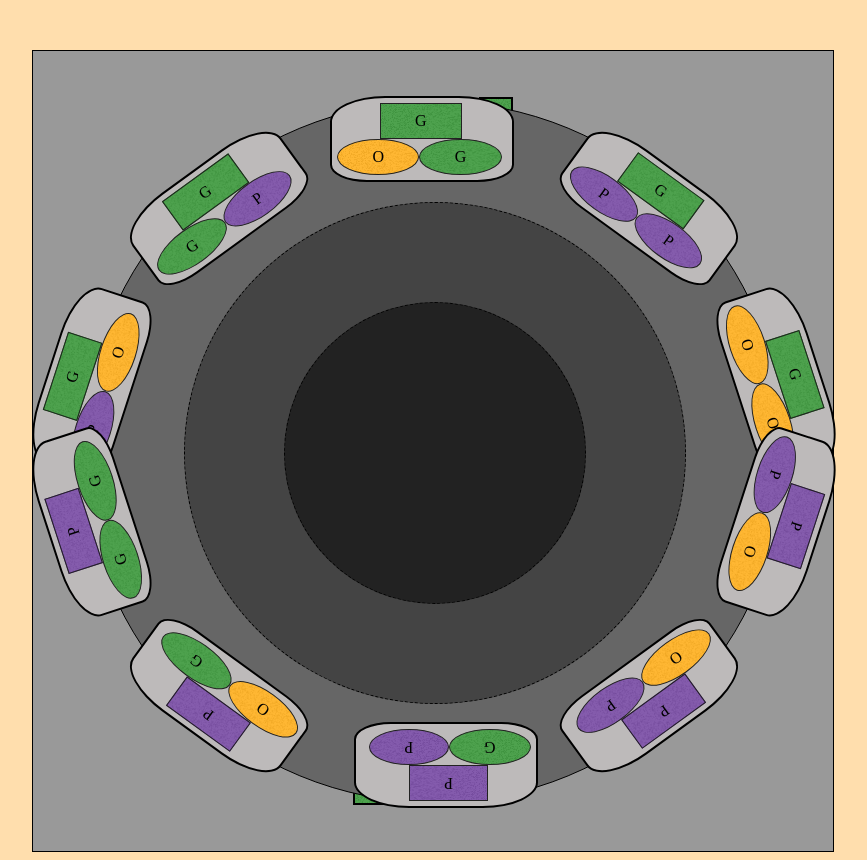
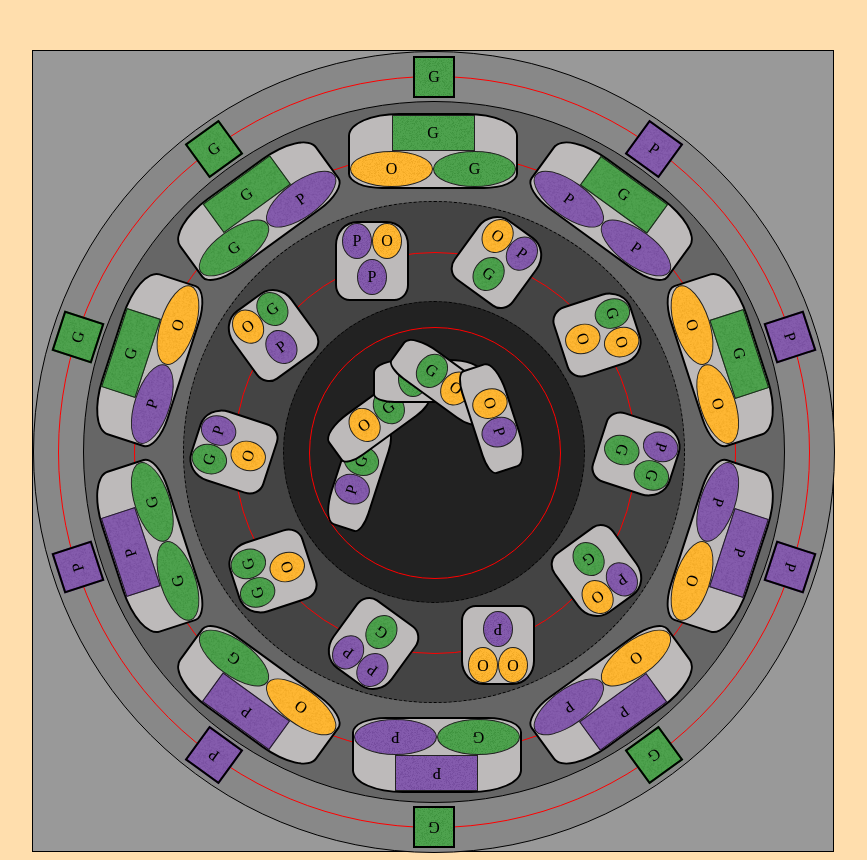
Before and after one commit to danego/circle-puzzle-angular, an Angular app: page / in a window 1280 px wide. Shown: the whole page, without its empty margins (208-1075 px from the left). Built offline with nearby package versions, Linux system fonts and the light colour scheme.

Commit message:
dynamic positioning with regard to pieces' size updated. Ready to add multiple position directives

```diff
--- a/src/app/app.module.ts
+++ b/src/app/app.module.ts
@@ -5,13 +5,15 @@ import { AppComponent } from './app.component';
 import { PositionDirective } from './position.directive';
 import { CircleRepresentationComponent } from './circle-representation/circle-representation.component';
 import { LineRepresentationComponent } from './line-representation/line-representation.component';
+import { PositionLeftStartDirective } from './position-left-start.directive';
 
 @NgModule({
   declarations: [
     AppComponent,
     PositionDirective,
     CircleRepresentationComponent,
-    LineRepresentationComponent
+    LineRepresentationComponent,
+    PositionLeftStartDirective
   ],
   imports: [
     BrowserModule
--- a/src/app/circle-representation/circle-representation.component.css
+++ b/src/app/circle-representation/circle-representation.component.css
@@ -13,17 +13,33 @@
 /* Div Rotation Styling*/
 /* Div Rotation Layer-Zero*/
 .layer-zero {
-
+  height: 800px;
+  width: 800px;
+  background-color: #888888;
+  border: 1px black solid;
+  border-radius: 50%;
+}
+.layer-zero-middle {
+  height: 750px;
+  width: 750px;
+  background-color: #888888;
+  border-radius: 50%;
+  border: 1px red solid;
+  position: absolute;
+  top: 50%;
+  left: 50%;
+  margin: -375px 0 0 -375px;
 }
 .piece-zero {
   /*transform: rotate(-0.19turn);*/
-  width: 20px;
-  height: 20px;
+  width: 42px;
+  height: 42px;
   position: absolute;
-  padding: 5px;
+  padding: 10px;
   background-color: #bdbaba;
   border: solid 2px black;
   transform-origin: center;
+  box-sizing: border-box;
 }
 .piece-zero span {
   margin: auto;
@@ -42,31 +58,47 @@
   left: 50%;
   margin: -350px 0 0 -350px;
 }
+.layer-one-middle {
+  height: 600px;
+  width: 600px;
+  background-color: #666666;
+  border-radius: 50%;
+  border: 1px red solid;
+  position: absolute;
+  top: 50%;
+  left: 50%;
+  margin: -300px 0 0 -300px;
+}
 /* CHECK FOR CLASS DUPLICATION, PARE DOWN */
 .piece-one {
-  width: 170px;
-  padding: 5px;
+  width: 166px;
+  height: 72px;
   border: solid 2px black;
   border-top-left-radius: 30%;
   border-top-right-radius: 30%;
   border-bottom-left-radius: 20%;
   border-bottom-right-radius: 20%;
   background-color: #bdbaba;
+  text-align: center;
   display: block;
   position: absolute;
   transform-origin: center;
 }
 .piece-one span {
+  width: 83px;
   margin: auto;
-  padding: .5em 2.15em;
+  padding: 8px 34.5px;
   text-align: center;
   border: 1px solid #222222;
   border-radius: 50%;
   display: inline-block;
+  box-sizing: border-box;
 }
 .piece-one span:nth-of-type(1) {
   border-radius: 0%;
+  /*
   margin-left: 25%;
+  */
 }
 
 
@@ -82,6 +114,53 @@
   left: 50%;
   margin: -250px 0 0 -250px;
 }
+.layer-two-middle {
+  height: 400px;
+  width: 400px;
+  background-color: #444444;
+  border-radius: 50%;
+  border: 1px red solid;
+  position: absolute;
+  top: 50%;
+  left: 50%;
+  margin: -200px 0 0 -200px;
+}
+/* */
+.piece-two {
+  width: 70px;
+  height: 76px;
+  border: solid 2px black;
+  border-top-left-radius: 30%;
+  border-top-right-radius: 30%;
+  border-bottom-left-radius: 20%;
+  border-bottom-right-radius: 20%;
+  background-color: #bdbaba;
+  text-align: center;
+  display: block;
+  position: absolute;
+  transform-origin: center;
+}
+.piece-two span {
+  width: 30px;
+  height: 36px;
+  margin: auto;
+  padding: 8px 8px;
+  text-align: center;
+  border: 1px solid #222222;
+  border-radius: 50%;
+  display: inline-block;
+  box-sizing: border-box;
+}
+.piece-two span:nth-of-type(3) {
+  /*
+  border-radius: 0%;
+  margin-left: 25%;
+  */
+}
+
+
+
+
 .layer-three {
   height: 300px;
   width: 300px;
@@ -93,6 +172,45 @@
   left: 50%;
   margin: -150px 0 0 -150px;
 }
+.layer-three-middle {
+  height: 250px;
+  width: 250px;
+  background-color: #222;
+  border-radius: 50%;
+  border: 1px red solid;
+  position: absolute;
+  top: 50%;
+  left: 50%;
+  margin: -125px 0 0 -125px;
+}
+.piece-three {
+  width: 105px;
+  height: 40px;
+  border: solid 2px black;
+  border-top-left-radius: 30%;
+  border-top-right-radius: 30%;
+  border-bottom-left-radius: 20%;
+  border-bottom-right-radius: 20%;
+  background-color: #bdbaba;
+  text-align: center;
+  display: block;
+  position: absolute;
+  transform-origin: center;
+}
+.piece-three span {
+  width: 30px;
+  height: 36px;
+  margin: auto;
+  padding: 8px 8px;
+  text-align: center;
+  border: 1px solid #222222;
+  border-radius: 50%;
+  display: inline-block;
+  box-sizing: border-box;
+}
+
+
+
 
 .green {
   background-color: forestgreen;
--- a/src/app/circle-representation/circle-representation.component.html
+++ b/src/app/circle-representation/circle-representation.component.html
@@ -1,20 +1,28 @@
 <section class="circle-puzzle" id="circle-puzzle">
   <div class="layer-zero">
+    <div class="layer-zero-middle">
       <div
         class="piece-zero"
-      [positionByDegree]="'r' + i"
-      [circleHeight]="800"
+        [positionByDegree]="'top ' + i"
+        [circleHeight]="750"
+        [pieceWidth]="42"
+        [pieceHeight]="42"
         *ngFor="let piece of pieces[0]; let i = index"
-      [ngClass]="{ 'green': piece === 'G', 'orange': piece === 'O', 'purple': piece === 'P' }">
+        [ngClass]="{ 'green': piece === 'G', 'orange': piece === 'O', 'purple': piece === 'P' }"
+        >
         <span>{{ piece }}</span>
+      </div>
     </div>
   </div>
 
   <div class="layer-one">
+    <div class="layer-one-middle">
       <div
         class="piece-one"
-    [positionByDegree]="'r' + i"
-    [circleHeight]="700"
+        [positionByDegree]="'top ' + i"
+        [circleHeight]="600"
+        [pieceWidth]="166"
+        [pieceHeight]="72"
         *ngFor="let piece of pieces[1]; let i = index"
         >
         <span [ngClass]="{ 'green': piece.top === 'G', 'orange': piece.top === 'O', 'purple': piece.top === 'P' }">{{ piece.top }}</span>
@@ -22,8 +30,40 @@
         <span [ngClass]="{ 'green': piece.left === 'G', 'orange': piece.left === 'O', 'purple': piece.left === 'P' }">{{ piece.left }}</span>
         <span [ngClass]="{ 'green': piece.right === 'G', 'orange': piece.right === 'O', 'purple': piece.right === 'P' }">{{ piece.right }}</span>
       </div>
+    </div>
+  </div>
 
-  <div class="layer-two"></div>
-  <div class="layer-three"></div>
+  <div class="layer-two">
+    <div class="layer-two-middle">
+      <div
+        class="piece-two"
+        [positionByDegree]="'left ' + i"
+        [circleHeight]="400"
+        [pieceWidth]="70"
+        [pieceHeight]="76"
+        *ngFor="let piece of pieces[2]; let i = index"
+        >
+        <span [ngClass]="{ 'green': piece.left === 'G', 'orange': piece.left === 'O', 'purple': piece.left === 'P' }">{{ piece.left }}</span>
+        <span [ngClass]="{ 'green': piece.right === 'G', 'orange': piece.right === 'O', 'purple': piece.right === 'P' }">{{ piece.right }}</span>
+        <br>
+        <span [ngClass]="{ 'green': piece.bottom === 'G', 'orange': piece.bottom === 'O', 'purple': piece.bottom === 'P' }">{{ piece.bottom }}</span>
+      </div>
+    </div>
+  </div>
+
+  <div class="layer-three">
+    <div class="layer-three-middle">
+      <div
+        class="piece-three"
+        [positionByDegree]="'left ' + i"
+        [circleHeight]="200"
+        [pieceWidth]="105"
+        [pieceHeight]="40"
+        *ngFor="let piece of pieces[3]; let i = index"
+        >
+        <span [ngClass]="{ 'green': piece.left === 'G', 'orange': piece.left === 'O', 'purple': piece.left === 'P' }">{{ piece.left }}</span>
+        <span [ngClass]="{ 'green': piece.right === 'G', 'orange': piece.right === 'O', 'purple': piece.right === 'P' }">{{ piece.right }}</span>
+      </div>
+    </div>
   </div>
 </section>
--- a/src/app/circle-representation/circle-representation.component.ts
+++ b/src/app/circle-representation/circle-representation.component.ts
@@ -25,6 +25,25 @@ export class CircleRepresentationComponent implements OnInit {
       {top:'P', left:'O', right:'G'},
       {top:'P', left:'G', right:'G'}
     ];
+    this.pieces[2] = [
+      {left:'G', right:'P', bottom:'O'},
+      {left:'O', right:'G', bottom:'P'},
+      {left:'P', right:'O', bottom:'P'},
+      {left:'O', right:'P', bottom:'G'},
+      {left:'G', right:'O', bottom:'O'},
+      {left:'P', right:'G', bottom:'G'},
+      {left:'P', right:'O', bottom:'G'},
+      {left:'O', right:'O', bottom:'P'},
+      {left:'P', right:'P', bottom:'G'},
+      {left:'G', right:'G', bottom:'O'}
+    ];
+    this.pieces[3] = [
+      {left:'P', right:'G'},
+      {left:'O', right:'G'},
+      {left:'G', right:'P'},
+      {left:'G', right:'O'},
+      {left:'O', right:'P'}
+    ];
   }
 
 }
--- /dev/null
+++ b/src/app/position-left-start.directive.ts
@@ -0,0 +1,10 @@
+import { Directive } from '@angular/core';
+
+@Directive({
+  selector: '[appPositionLeftStart]'
+})
+export class PositionLeftStartDirective {
+
+  constructor() { }
+
+}
--- a/src/app/position.directive.ts
+++ b/src/app/position.directive.ts
@@ -11,6 +11,8 @@ export class PositionDirective implements OnInit {
   //input name must be same as selector ...
   @Input('positionByDegree') circleSize: string; //replace this with own input, don;t piggyback on selector!
   @Input('circleHeight') circleHeight: string;
+  @Input('pieceWidth') pieceWidth: string;
+  @Input('pieceHeight') pieceHeight: string;
 
 
   //@HostBinding('id') name: string;
@@ -26,24 +28,27 @@ export class PositionDirective implements OnInit {
   ngOnInit() {
     //console.log(this.circleSize);
     const fullID = this.circleSize;
-    const fullIDArray = fullID.split("");
+    const fullIDArray = fullID.split(" ");
     const layer = fullIDArray[0];
     const piece = +fullIDArray[1];
-    //console.log(layer);
-    //console.log('------------ ' + piece);
 
-    //console.log(this.circleHeight);
     this.circleRadius = +this.circleHeight / 2;
 
-    this.convertToAngleCssCartesian(this.convertToAngleDegrees(piece), piece);
+    this.convertToAngleCssCartesian(this.convertToAngleDegrees(layer, piece), piece);
 
     this.generateRotateDegrees(piece);
   }
 
-  convertToAngleDegrees(piece: number) {
+  convertToAngleDegrees(layer: string, piece: number) {
     //36deg between each piece bc 10 pieces in layer1
     //first piece is at 18deg, not 0deg
-    const degrees = ((piece + 1) * 36) - 18;
+    let degrees;
+    if (layer === 'top') {
+      degrees = ((piece + 1) * 36) - 18;
+    }
+    else if (layer === 'left') {
+      degrees = ((piece) * 36);
+    }
 
     //triangle degrees is the angle between hypotenuse and X-axis
     let triangleDegrees;
@@ -68,15 +73,26 @@ export class PositionDirective implements OnInit {
 // ACCOUNT FOR SIZE OF PIECE AND DIRECCTION IT'S COMING FROM, LEFTvsRIGHT
   convertToAngleCssCartesian(triangleDegrees: number, piece: number) {
     //use cos,sin to find leg lengths
-    const xLeg = this.circleRadius * this.getCosFromDegrees(triangleDegrees);
-    const yLeg = this.circleRadius * this.getSinFromDegrees(triangleDegrees);
+    const xLeg = +this.getCosFromDegrees(triangleDegrees).toFixed(3);
+    const yLeg = +this.getSinFromDegrees(triangleDegrees).toFixed(3);
+
+    let accountForPieceX: number, accountForPieceY: number;
+    accountForPieceX = +this.pieceWidth / 2;
+    accountForPieceY = +this.pieceHeight / 2;
+
+
+
+    const xLegPlusCircle = this.circleRadius * this.getCosFromDegrees(triangleDegrees);
+    const yLegPlusCircle = this.circleRadius * this.getSinFromDegrees(triangleDegrees);
+
+    //debugger;
 
     const xLegTemp = this.getCosFromDegrees(triangleDegrees);
     const yLegTemp = this.getSinFromDegrees(triangleDegrees);
 
     //should recieve quadrant number. just use same if/else as above
-    const pushXAxis = Math.floor(xLeg + this.circleRadius - 80);
-    const pushYAxis = Math.floor(yLeg + this.circleRadius - 80);  //NOTE these should not be radius, but should take into account box heights ...
+    const pushXAxis = Math.floor(xLegPlusCircle + this.circleRadius - accountForPieceX); //DO AS A PERCENTAGE OF X,Y UGH
+    const pushYAxis = Math.floor(yLegPlusCircle + this.circleRadius - accountForPieceY);  //NOTE these should not be radius, but should take into account box heights ...
 
 
     if (piece <= 2) {
@@ -107,6 +123,8 @@ export class PositionDirective implements OnInit {
   getSinFromDegrees(degrees) {
     return Math.sin(degrees * Math.PI / 180);
   }
+
+
 
   generateRotateDegrees(piece: number) {
     //start w/ 0deg for 90/piece #2
```
Lines whose indentation alone changed are shown as unchanged.
